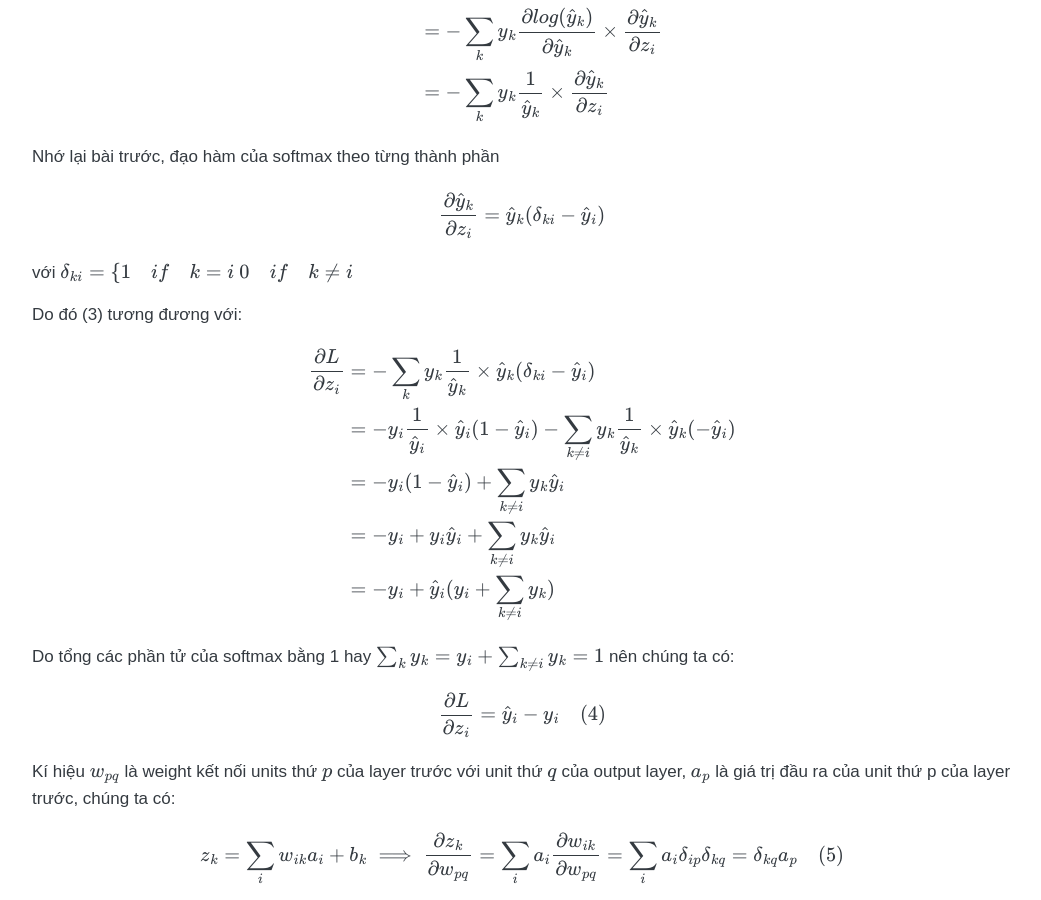
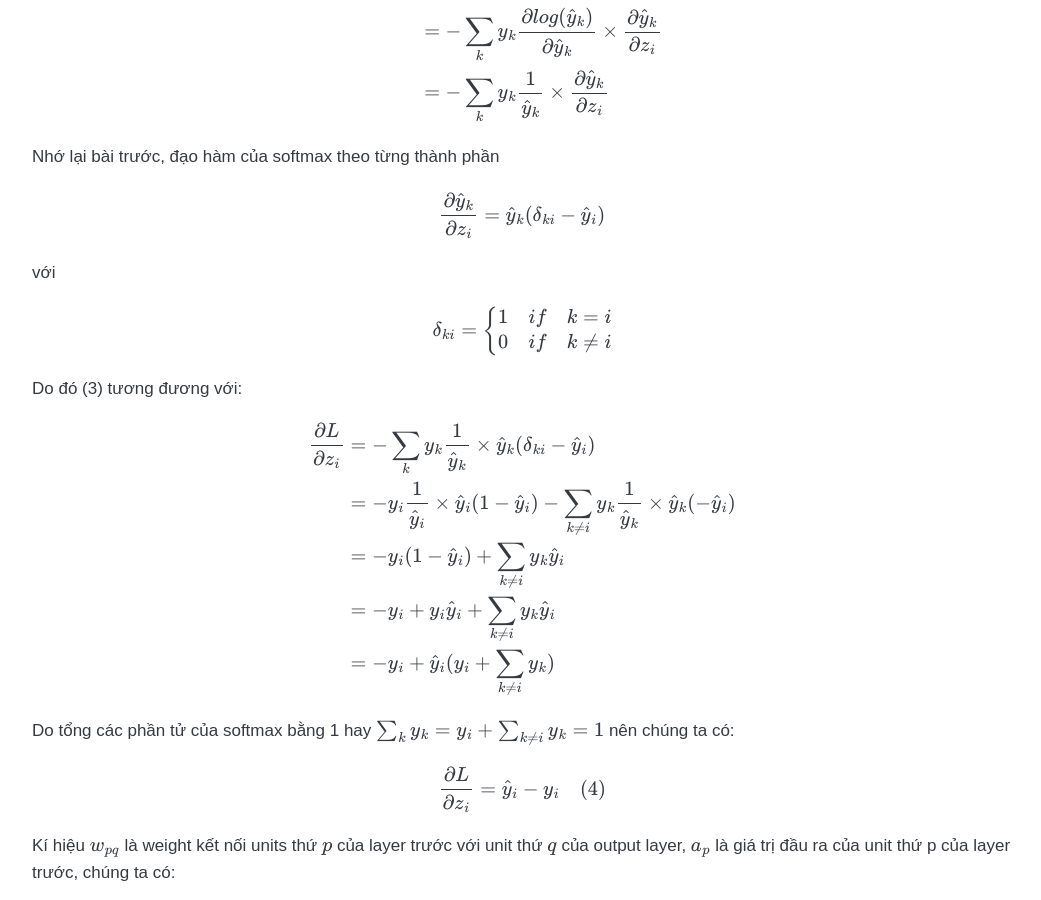
Before and after one commit to huytranvan2010/huytranvan2010.github.io, a Jekyll site: the page built from _posts/2021-08-17-Softmax-crossentropy-backpropagation.md, in a window 1280 px wide and 900 px high, scrolled down 1430 px. Shown: the whole window, without its empty margins (118-1159 px from the left). Built offline with Jekyll 4.4.1, drawn with Linux system fonts in a browser that asks for light colours.

Commit message:
cross entropy, backpropogation

```diff
--- a/_posts/2021-08-17-Softmax-crossentropy-backpropagation.md
+++ b/_posts/2021-08-17-Softmax-crossentropy-backpropagation.md
@@ -57,10 +57,11 @@ Nhớ lại bài trước, đạo hàm của softmax theo từng thành phần
 $$ \frac{\partial \hat{y}_k}{\partial z_i} =  \hat{y}_k(\delta_{ki} - \hat{y}_i) $$
 
 với
-$ \delta_{ki} = \begin{cases}
+
+$$ \delta_{ki} = \begin{cases}
 1 & if & k=i \\
 0 & if & k \neq i
-\end{cases} $
+\end{cases} $$
 
 Do đó (3) tương đương với:
 
```
